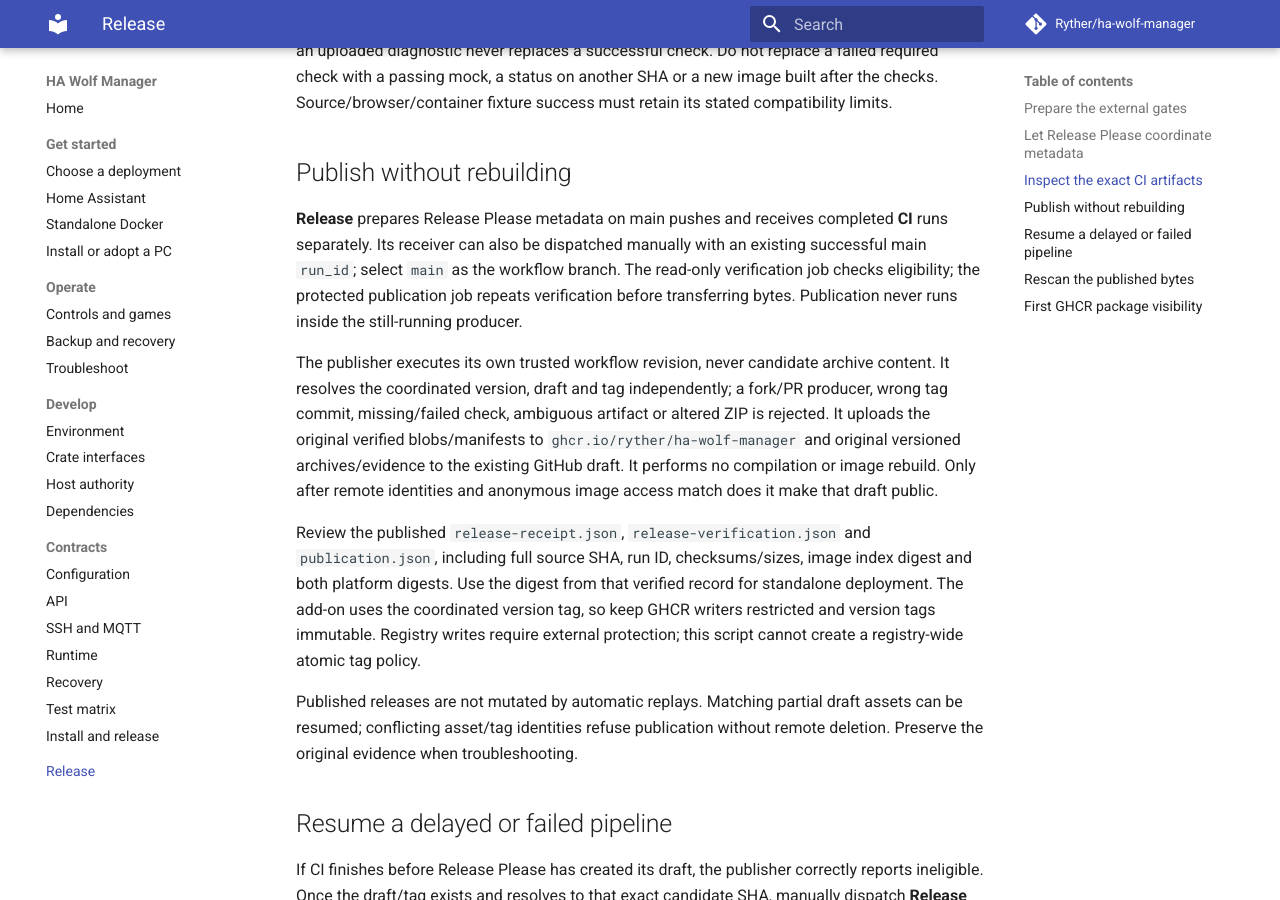
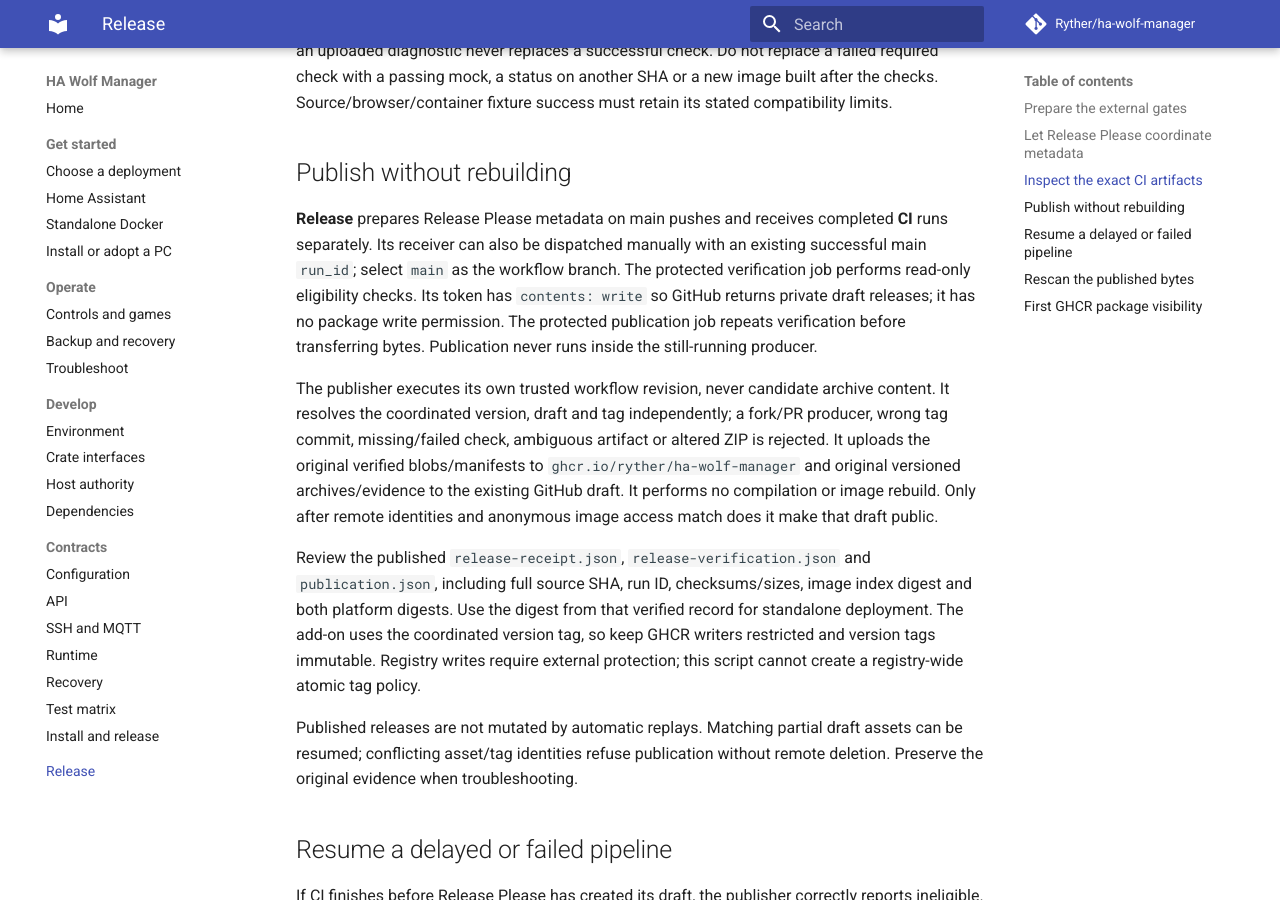
Before and after one commit to Ryther/ha-wolf-manager, an MkDocs documentation site: the page built from docs/guides/releases.md, in a window 1280 px wide and 900 px high, scrolled down 4114 px. Built offline with MkDocs 1.6.1 and Material for MkDocs 9.7.7, drawn with Linux system fonts in a browser that asks for light colours; comment, search, counter and statistics services are not loaded.

Commit message:
fix(ci): import Community Clippy reports and clarify draft access

```diff
--- a/docs/guides/releases.md
+++ b/docs/guides/releases.md
@@ -99,8 +99,9 @@
 **Release** prepares Release Please metadata on main pushes and receives completed
 **CI** runs separately. Its receiver can also be dispatched manually with an
 existing successful main `run_id`; select `main` as the workflow branch.
-The read-only verification job checks eligibility; the protected publication
-job repeats verification before transferring bytes. Publication never runs
+The protected verification job performs read-only eligibility checks. Its token
+has `contents: write` so GitHub returns private draft releases; it has no package
+write permission. The protected publication job repeats verification before transferring bytes. Publication never runs
 inside the still-running producer.
 
 The publisher executes its own trusted workflow revision, never candidate archive content. It resolves the coordinated version, draft and tag independently; a fork/PR producer, wrong tag commit, missing/failed check, ambiguous artifact or altered ZIP is rejected. It uploads the original verified blobs/manifests to `ghcr.io/ryther/ha-wolf-manager` and original versioned archives/evidence to the existing GitHub draft. It performs no compilation or image rebuild. Only after remote identities and anonymous image access match does it make that draft public.
```
Also changed, not shown: scripts/ci/README.md (+4 -2 lines), 2 other files.
